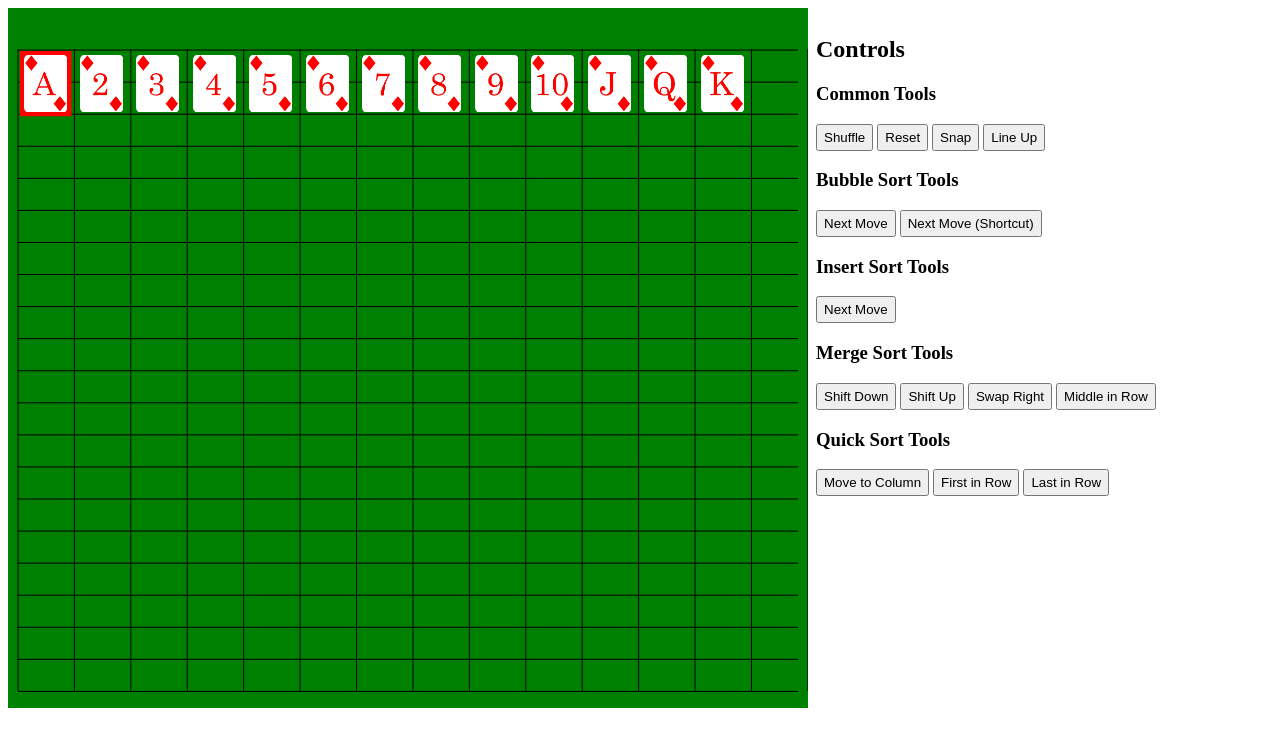
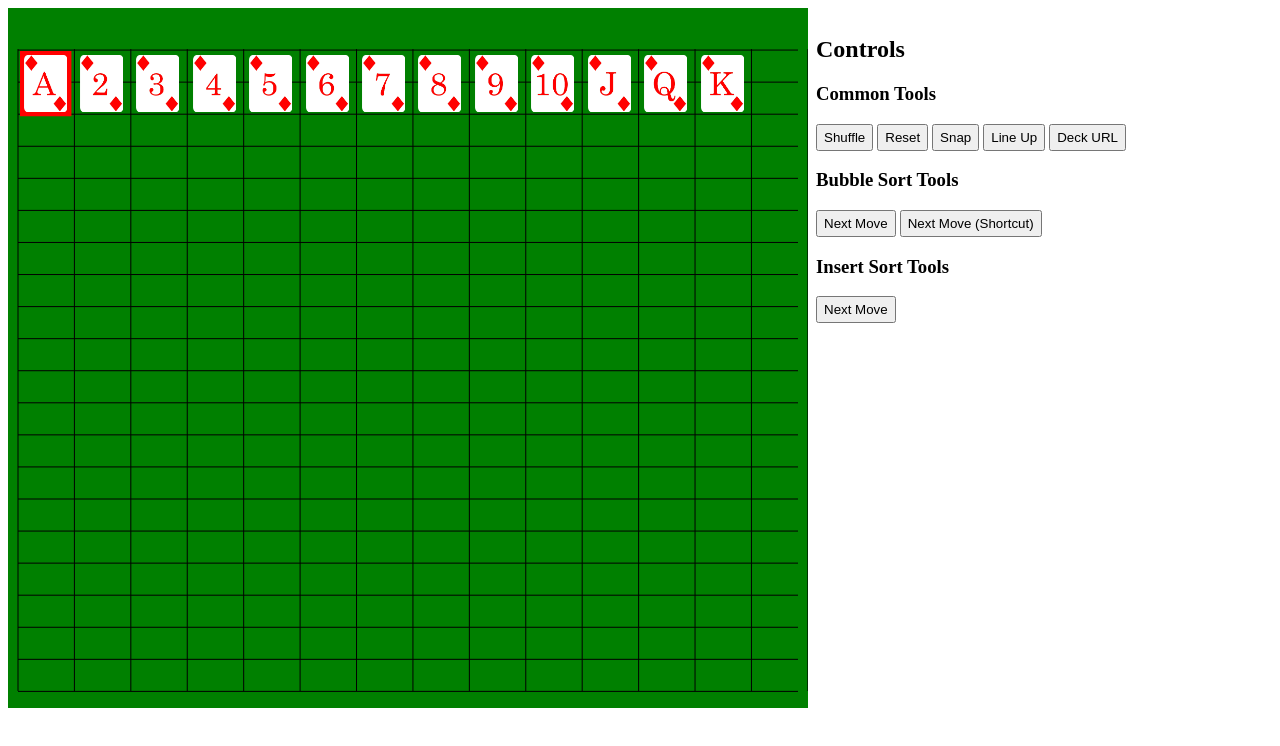
Before and after one commit to jrcs3/jrcs3.github.io, a website: page cardsort/index.html in a window 1280 px wide. Drawn offline with Linux system fonts and the light colour scheme.

Commit message:
remove dead links

```diff
--- a/cardsort/index.html
+++ b/cardsort/index.html
@@ -47,7 +47,7 @@
             <button id="btnComReset">Reset</button>
             <button id="btnComSnap">Snap</button>
             <button id="btnComLineUp">Line Up</button>
-            <button id="btnComGetUrl" style="display: none">Deck URL</button>
+            <button id="btnComGetUrl">Deck URL</button>
             <button id="btnComTest" style="display: none">
               Test whatever I'm working on
             </button>
@@ -65,6 +65,8 @@
             <button id="btnInsShiftAllRight" style="display: none">Insert</button>
             <button id="btnInsNextMove">Next Move</button>
           </div>
+          <!--
+            hide incomplete functionality
           <div>
             <h3>Merge Sort Tools</h3>
             <button id="btnMerShiftAllDown">Shift Down</button>
@@ -78,6 +80,7 @@
             <button id="btnQusFirstInRow">First in Row</button>
             <button id="btnQusLastInRow">Last in Row</button>
           </div>
+          -->
         </div>
       </div>
       <script src="./main.js"></script>
--- a/cardsort/main.js
+++ b/cardsort/main.js
@@ -43,14 +43,14 @@ function linkControls() {
   bindCtlTo("btnComLineUp", "click", lineupCards);
   bindCtlTo("btnInsShiftAllRight", "click", shiftAllRight);
   bindCtlTo("btnInsNextMove", "click", insertNextMove);
-  bindCtlTo("btnMerShiftAllDown", "click", shiftAllDown);
+  //bindCtlTo("btnMerShiftAllDown", "click", shiftAllDown);
   bindCtlTo("btnInsMoveDown", "click", moveDown);
-  bindCtlTo("btnMerShiftAllUp", "click", shiftAllUp);
-  bindCtlTo("btnMerSwapRight", "click", swapRight);
-  bindCtlTo("btnQusMoveToCol", "click", moveToCol);
-  bindCtlTo("btnQusFirstInRow", "click", firstInRow);
-  bindCtlTo("btnQusLastInRow", "click", lastInRow);
-  bindCtlTo("btnMerGetMiddleOfRow", "click", middleOfRow);
+  //bindCtlTo("btnMerShiftAllUp", "click", shiftAllUp);
+  //bindCtlTo("btnMerSwapRight", "click", swapRight);
+  //bindCtlTo("btnQusMoveToCol", "click", moveToCol);
+  //bindCtlTo("btnQusFirstInRow", "click", firstInRow);
+  //bindCtlTo("btnQusLastInRow", "click", lastInRow);
+  //bindCtlTo("btnMerGetMiddleOfRow", "click", middleOfRow);
   bindCtlTo("btnComGetUrl", "click", getCardOrder);
   bindCtlTo("btnComTest", "click", mergeNextMove);
   bindCtlTo("body", "keydown", canvasKeyDown);
```
